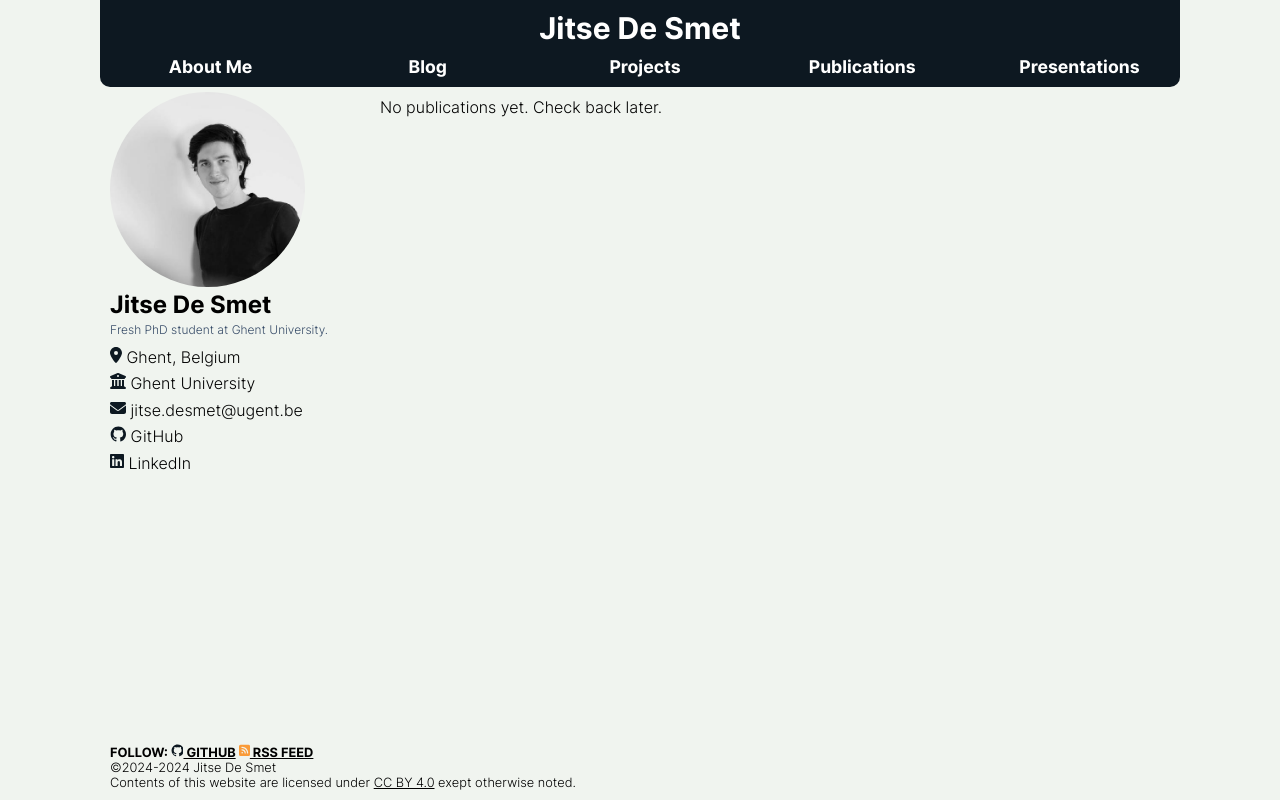
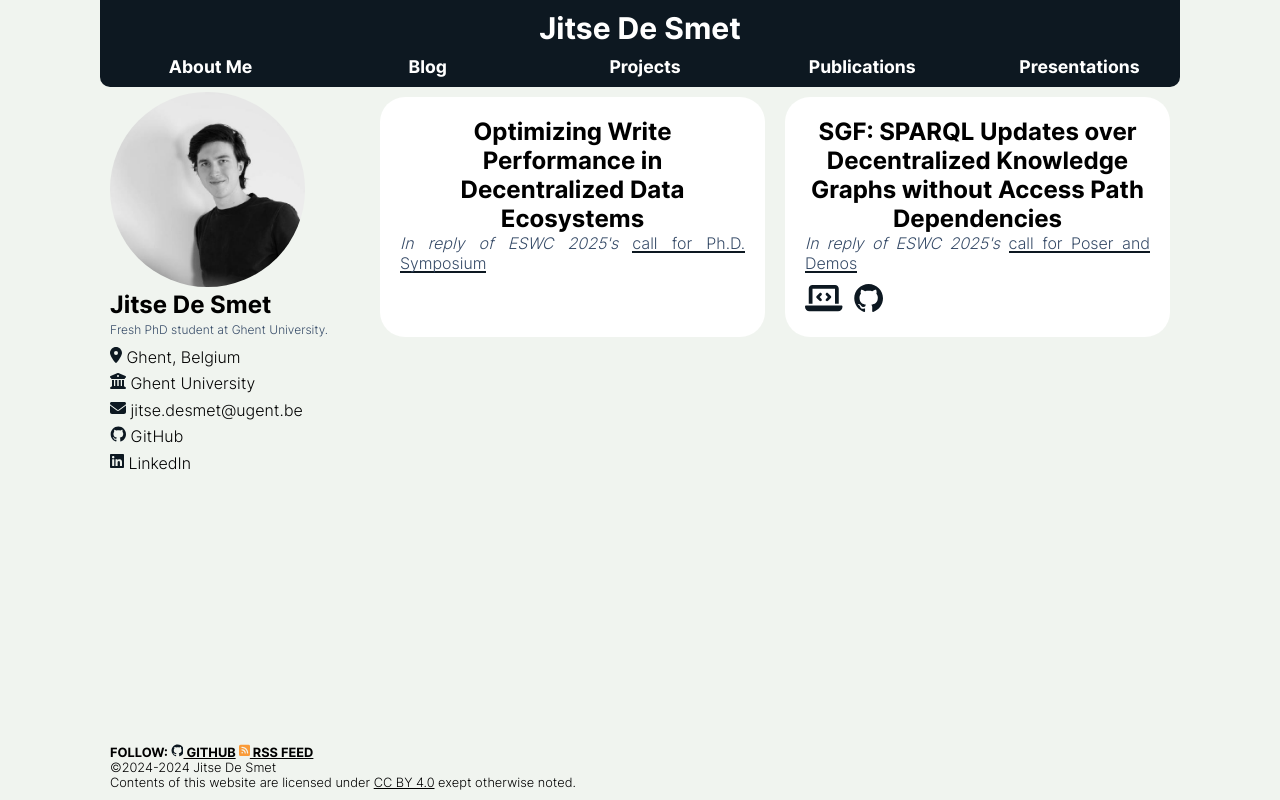
Before and after one commit to jitsedesmet/website, a SvelteKit app: page /publications in a window 1280 px wide. Built offline with nearby package versions, Linux system fonts and the light colour scheme.

Commit message:
Add publications

```diff
--- a/package.json
+++ b/package.json
@@ -39,5 +39,6 @@
 		"express": "^4.21.1",
 		"helmet": "^8.0.0",
 		"rss": "^1.2.2"
-	}
+	},
+	"packageManager": "yarn@1.22.22+sha512.a6b2f7906b721bba3d67d4aff083df04dad64c399707841b7acf00f6b133b7ac24255f2652fa22ae3534329dc6180534e98d17432037ff6fd140556e2bb3137e"
 }
--- a/src/lib/IconsSvg.svelte
+++ b/src/lib/IconsSvg.svelte
@@ -134,7 +134,11 @@
         filePDF: {
             box: [512, 512],
             svg: `<!--! Font Awesome Free 6.6.0 by @fontawesome - https://fontawesome.com License - https://fontawesome.com/license/free (Icons: CC BY 4.0, Fonts: SIL OFL 1.1, Code: MIT License) Copyright 2024 Fonticons, Inc. --><path d="M0 64C0 28.7 28.7 0 64 0L224 0l0 128c0 17.7 14.3 32 32 32l128 0 0 144-208 0c-35.3 0-64 28.7-64 64l0 144-48 0c-35.3 0-64-28.7-64-64L0 64zm384 64l-128 0L256 0 384 128zM176 352l32 0c30.9 0 56 25.1 56 56s-25.1 56-56 56l-16 0 0 32c0 8.8-7.2 16-16 16s-16-7.2-16-16l0-48 0-80c0-8.8 7.2-16 16-16zm32 80c13.3 0 24-10.7 24-24s-10.7-24-24-24l-16 0 0 48 16 0zm96-80l32 0c26.5 0 48 21.5 48 48l0 64c0 26.5-21.5 48-48 48l-32 0c-8.8 0-16-7.2-16-16l0-128c0-8.8 7.2-16 16-16zm32 128c8.8 0 16-7.2 16-16l0-64c0-8.8-7.2-16-16-16l-16 0 0 96 16 0zm80-112c0-8.8 7.2-16 16-16l48 0c8.8 0 16 7.2 16 16s-7.2 16-16 16l-32 0 0 32 32 0c8.8 0 16 7.2 16 16s-7.2 16-16 16l-32 0 0 48c0 8.8-7.2 16-16 16s-16-7.2-16-16l0-64 0-64z"/>`,
-        }
+        },
+        laptopCode: {
+            box: [640, 512],
+            svg: `<!--!Font Awesome Free 6.7.2 by @fontawesome - https://fontawesome.com License - https://fontawesome.com/license/free Copyright 2025 Fonticons, Inc.--><path d="M64 96c0-35.3 28.7-64 64-64l384 0c35.3 0 64 28.7 64 64l0 256-64 0 0-256L128 96l0 256-64 0L64 96zM0 403.2C0 392.6 8.6 384 19.2 384l601.6 0c10.6 0 19.2 8.6 19.2 19.2c0 42.4-34.4 76.8-76.8 76.8L76.8 480C34.4 480 0 445.6 0 403.2zM281 209l-31 31 31 31c9.4 9.4 9.4 24.6 0 33.9s-24.6 9.4-33.9 0l-48-48c-9.4-9.4-9.4-24.6 0-33.9l48-48c9.4-9.4 24.6-9.4 33.9 0s9.4 24.6 0 33.9zM393 175l48 48c9.4 9.4 9.4 24.6 0 33.9l-48 48c-9.4 9.4-24.6 9.4-33.9 0s-9.4-24.6 0-33.9l31-31-31-31c-9.4-9.4-9.4-24.6 0-33.9s24.6-9.4 33.9 0z"/>`
+        },
     } as const;
     let displayIcon = icons[name];
 </script>
--- a/src/routes/publications/+page.svelte
+++ b/src/routes/publications/+page.svelte
@@ -1,6 +1,61 @@
+<script>
+import IconsSvg from "$lib/IconsSvg.svelte";
+import LinkProjectBox from "$lib/LinkProjectBox.svelte";
+import ProjectGrid from "$lib/ProjectGrid.svelte";
+</script>
+
 <svelte:head>
-    <title>Blog | Jitse De Smet</title>
-    <meta name="description" content="Blog of Jitse De Smet">
+    <title>Presentations | Jitse De Smet</title>
+    <meta name="description" content="Presentations of Jitse De Smet">
 </svelte:head>
 
-No publications yet. Check back later.
+
+<ProjectGrid>
+    <LinkProjectBox
+            href="https://phd-symposium-eswc-2025.jitsedesmet.be/"
+            title="Optimizing Write Performance in Decentralized Data Ecosystems"
+    >
+        {#snippet info()}
+            In reply of ESWC 2025's
+            <a href="https://2025.eswc-conferences.org/call-for-ph-d-symposium/">
+                call for Ph.D. Symposium
+            </a>
+        {/snippet}
+    </LinkProjectBox>
+    <LinkProjectBox
+            href="https://sgf-demo-eswc-2025.jitsedesmet.be/"
+            title="SGF: SPARQL Updates over Decentralized Knowledge Graphs without Access Path Dependencies"
+    >
+        {#snippet info()}
+            In reply of ESWC 2025's
+            <a href="https://2025.eswc-conferences.org/call-for-posters-and-demos/">
+                call for Poser and Demos
+            </a>
+        {/snippet}
+        {#snippet additionalLinks()}
+            <IconsSvg name="laptopCode" height="30px"
+                      href="https://sgf.demo.jitsedesmet.be/"
+                      arialLabel="Try the demo live"
+                      --color-hover="var(--color-quaternary)"
+            />
+            <IconsSvg name="github" height="30px"
+                      arialLabel="Explore the source code of the SGV update engine"
+                      alt="Typescript"
+                      href="https://github.com/jitsedesmet/sgv-update-engine"
+                      --color-hover="var(--color-quaternary)"
+            />
+        {/snippet}
+    </LinkProjectBox>
+
+</ProjectGrid>
+
+<style>
+    img {
+        height: 200px;
+        place-self: center;
+        max-width: 100%;
+        max-height: 100%;
+        object-fit: contain;
+        border-radius: 10px;
+    }
+</style>
```
